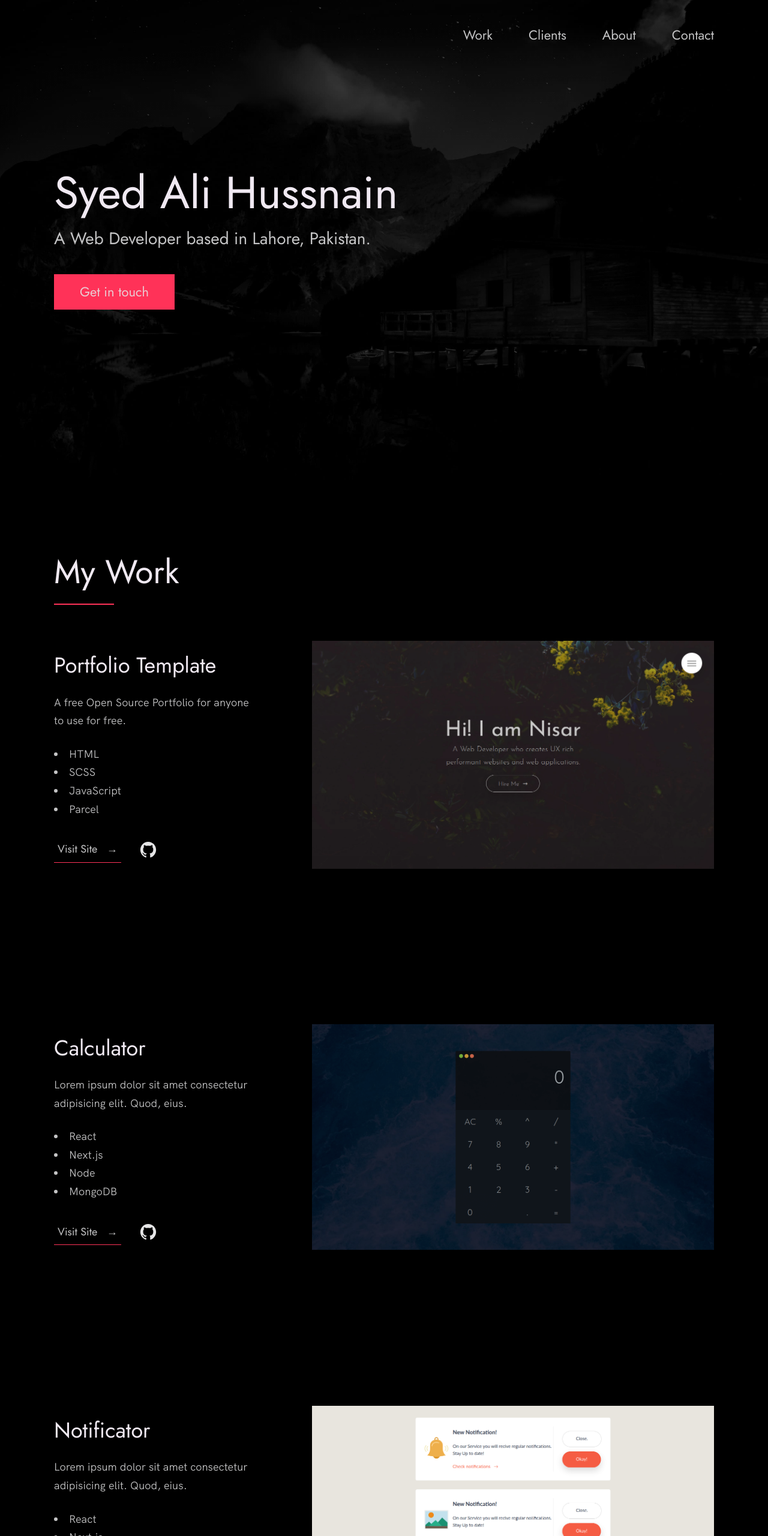
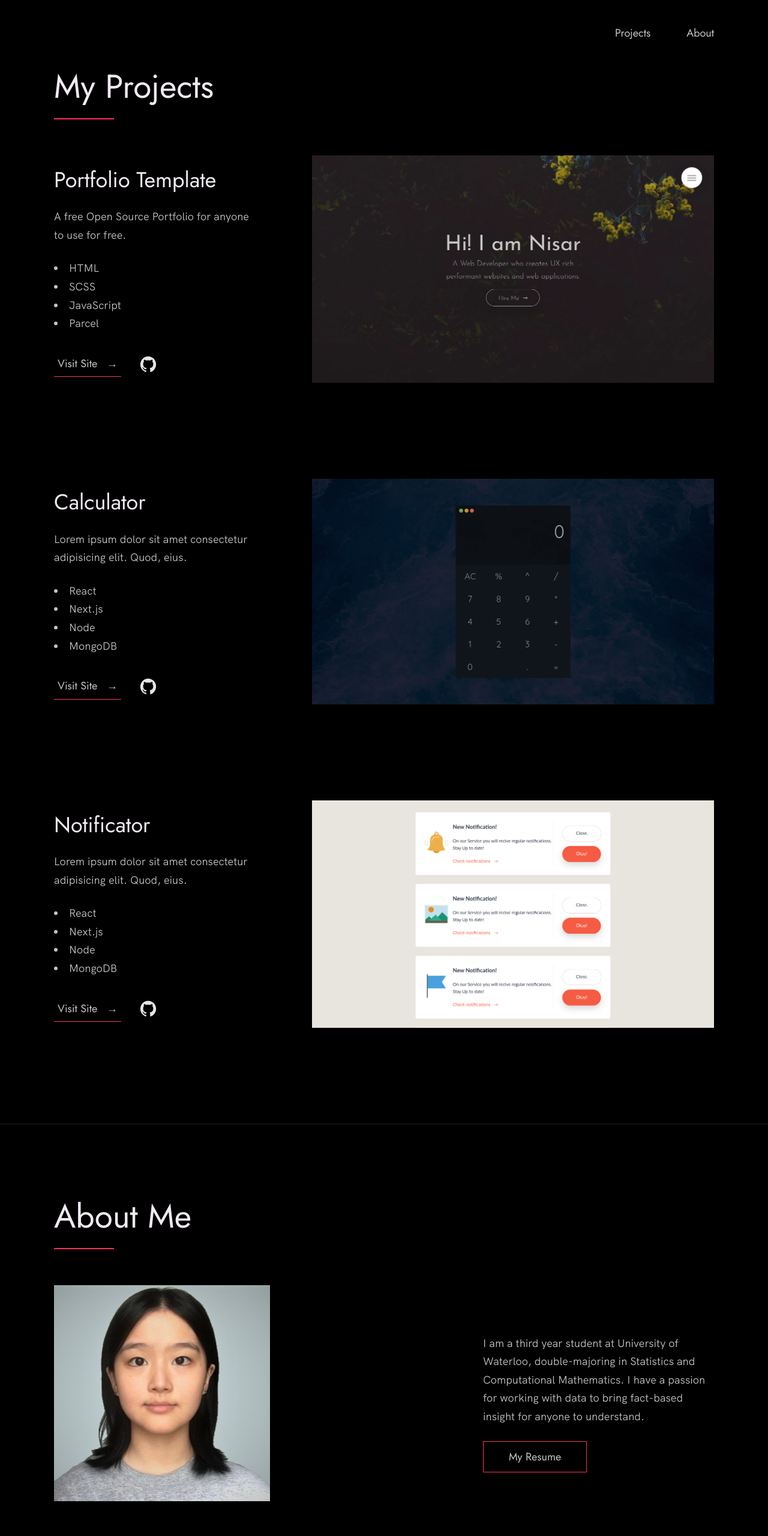
Before and after one commit to zhishan03/Personal-Portfolio, a plain HTML site: page index.html in a window 1280 px wide. Shown: the top 2560 px of the page at 60% size. Drawn offline with Linux system fonts and the light colour scheme.

Commit message:
update html and styling

```diff
--- a/index.css
+++ b/index.css
@@ -106,6 +106,11 @@ body {
 }
 
 section {
+    padding: var(--gutter-light) 0;
+    border-bottom: var(--border-light);
+}
+
+#about {
     padding: var(--gutter-huge) 0;
     border-bottom: var(--border-light);
 }
@@ -443,6 +448,7 @@ body:not(.user-is-tabbing) a:focus {
 .work__box {
     display: flex;
     align-items: center;
+    margin-bottom: 15rem;
 }
 
 @media(max-width: 900px) {
@@ -453,7 +459,7 @@ body:not(.user-is-tabbing) a:focus {
 }
 
 .work__box:not(:last-child) {
-    margin-bottom: 25rem;
+    margin-bottom: 15rem;
 }
 
 @media(max-width: 500px) {
--- a/index.html
+++ b/index.html
@@ -24,7 +24,7 @@
 
   <!-- Put your site title here -->
   <title>
-    Syed Ali Hussnain | A Web Developer based in Lahore, Pakistan.
+    Joy Chen | An Aspiring Data Analyst
   </title>
 
   <meta name="description" content="Add small description of yourslef.">
@@ -37,12 +37,11 @@
 
   <!-- ***** Header ***** -->
 
-  <header class="header" role="banner" id="top">
+  <!-- <header class="header" role="banner" id="top">
     <div class="row">
       <nav class="nav" role="navigation">
         <ul class="nav__items">
-          <li class="nav__item"><a href="#work" class="nav__link">Work</a></li>
-          <li class="nav__item"><a href="#clients" class="nav__link">Clients</a></li>
+          <li class="nav__item"><a href="#work" class="nav__link">Projects</a></li>
           <li class="nav__item">
             <a href="#about" class="nav__link">About</a>
           </li>
@@ -55,23 +54,35 @@
     <div class="header__text-box row">
       <div class="header__text">
         <h1 class="heading-primary">
-          <!-- Replace the following name with your name -->
-          <span>Syed Ali Hussnain</span>
+          Replace the following name with your name
+          <span>Joy Chen</span>
         </h1>
-        <!-- Put a small paragraph about yourself -->
-        <p>A Web Developer based in Lahore, Pakistan.</p>
+        Put a small paragraph about yourself
+        <p>An Aspiring Data Analyst.</p>
         <a href="#contact" class="btn btn--pink">Get in touch</a>
       </div>
     </div>
   </header>
 
-  <main role="main">
+  <main role="main"> -->
 
     <!-- ***** Work ***** -->
-
+    <div class="row">
+      <nav class="nav" role="navigation">
+        <ul class="nav__items">
+          <li class="nav__item"><a href="#work" class="nav__link">Projects</a></li>
+          <li class="nav__item">
+            <a href="#about" class="nav__link">About</a>
+          </li>
+          <!-- <li class="nav__item">
+            <a href="#contact" class="nav__link">Contact</a>
+          </li> -->
+        </ul>
+      </nav>
+    </div>
     <section class="work" id="work">
       <div class="row">
-        <h2>My Work</h2>
+        <h2>My Projects</h2>
         <div class="work__boxes">
 
           <!-- Each div with the work__box class is a project. -->
@@ -162,23 +173,6 @@
       </div>
     </section>
 
-    <!-- ***** Clients ***** -->
-
-    <section class="client" id="clients">
-      <div class="row">
-        <h2>Clients</h2>
-        <div class="client__logos">
-          <!-- Add logos of the clients or companies you'have worked with. -->
-          <img src="./images/ronjones.png" class="client__logo" alt="Company 2" />
-          <img src="./images/goldengrid.png" class="client__logo" alt="Company 3" />
-          <img src="./images/bullseye.png" class="client__logo" alt="Company 1" />
-          <img src="./images/mighty-furnitures.png" class="client__logo" alt="Company 1" />
-          <img src="./images/fastlane.png" class="client__logo" alt="Company 3" />
-          <img src="./images/chippy.png" class="client__logo" alt="Company 1" />
-        </div>
-      </div>
-    </section>
-
     <!-- ***** About ***** -->
 
     <section class="about" id="about">
@@ -188,10 +182,10 @@
           <div class="about__text">
             <!-- Replace the below paragraph with info about yourself -->
             <p>
-              Lorem ipsum dolor sit amet, consectetur adipisicing elit. Eos id
-              nostrum illo harum blanditiis, tenetur eum suscipit cupiditate
-              in vel, ex quam quidem quos mollitia labore aut sunt eius
-              ratione molestiae fuga veniam facere similique voluptate.
+              I am a third year student at University of Waterloo, double-majoring in Statistics
+              and Computational Mathematics. I have a passion for working with data to bring fact-based
+              insight for anyone to understand.
+              </fact-based>
             </p>
             <!-- Provide a link to your resume -->
             <a href="#" class="btn">My Resume</a>
@@ -199,7 +193,7 @@
 
           <div class="about__photo-container">
             <!-- Add a nice photo of yourself -->
-            <img class="about__photo" src="./images/syed-ali-hussnain.jpg" alt="" />
+            <img class="about__photo" src="./images/joychen.jpeg" alt="" />
           </div>
         </div>
       </div>
@@ -208,7 +202,7 @@
 
   <!-- ***** Contact ***** -->
 
-  <section class="contact" id="contact">
+  <!-- <section class="contact" id="contact">
     <div class="row">
       <h2>Get in Touch</h2>
       <div class="contact__info">
@@ -220,11 +214,11 @@
           will do my best to respond back. 😊 The quickest way to reach out to
           me is via an email.
         </p>
-        <!-- Replace the email with yours -->
-        <a href="mailto:you@example.com" class="btn">you@example.com</a>
+        Replace the email with yours -->
+        <!-- <a href="mailto:you@example.com" class="btn">you@example.com</a>
       </div>
     </div>
-  </section>
+  </section> -->
 
   <!-- ***** Footer ***** -->
 
```
Also changed, not shown: images/joychen.jpeg (added), images/syed-ali-hussnain.jpg (deleted).
